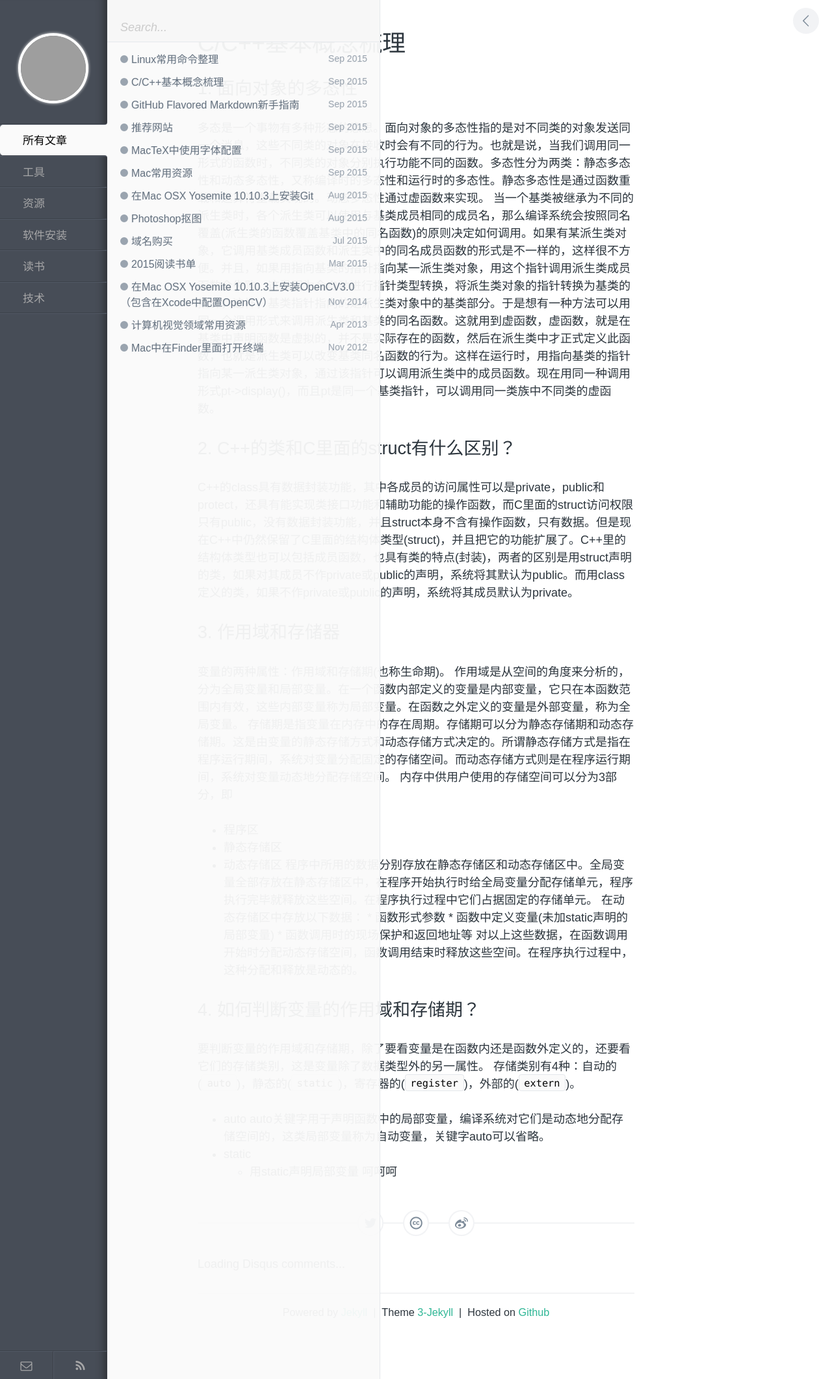
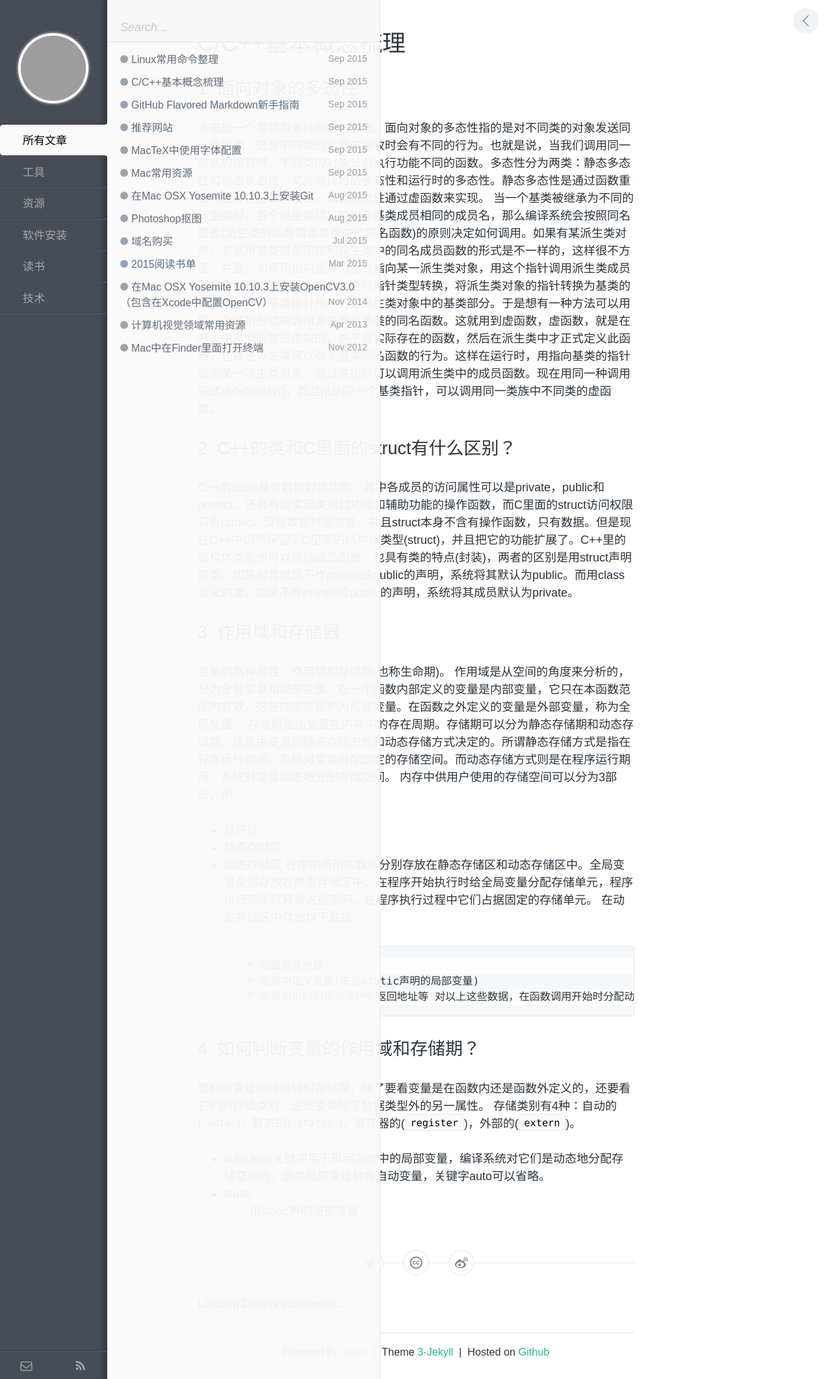
Before and after one commit to zhuyafei/zhuyafei.github.io, a Jekyll site: the page built from _posts/tech/2015-09-21-C++.md, in a window 1280 px wide. Shown: the whole page at 65% size. Built offline with Jekyll 4.4.1, drawn with Linux system fonts in a browser that asks for light colours; comment, search, counter and statistics services are not loaded; grey boxes are pictures that could not be loaded.

Commit message:
Modify 2015-09-21-C++.md

```diff
--- a/_posts/tech/2015-09-21-C++.md
+++ b/_posts/tech/2015-09-21-C++.md
@@ -16,11 +16,13 @@
 作用域是从空间的角度来分析的，分为全局变量和局部变量。在一个函数内部定义的变量是内部变量，它只在本函数范围内有效，这些内部变量称为局部变量。在函数之外定义的变量是外部变量，称为全局变量。
 存储期是指变量在内存中的存在周期。存储期可以分为静态存储期和动态存储期。这是由变量的静态存储方式和动态存储方式决定的。所谓静态存储方式是指在程序运行期间，系统对变量分配固定的存储空间。而动态存储方式则是在程序运行期间，系统对变量动态地分配存储空间。
 内存中供用户使用的存储空间可以分为3部分，即
+
 * 程序区
 * 静态存储区
 * 动态存储区
 程序中所用的数据分别存放在静态存储区和动态存储区中。全局变量全部存放在静态存储区中，在程序开始执行时给全局变量分配存储单元，程序执行完毕就释放这些空间。在程序执行过程中它们占据固定的存储单元。
 在动态存储区中存放以下数据：
+
 		* 函数形式参数
 		* 函数中定义变量(未加static声明的局部变量)
 		* 函数调用时的现场保护和返回地址等
@@ -33,4 +35,3 @@
 	auto关键字用于声明函数中的局部变量，编译系统对它们是动态地分配存储空间的，这类局部变量称为自动变量，关键字auto可以省略。
 * static
 	* 用static声明局部变量
-		呵呵呵
```
